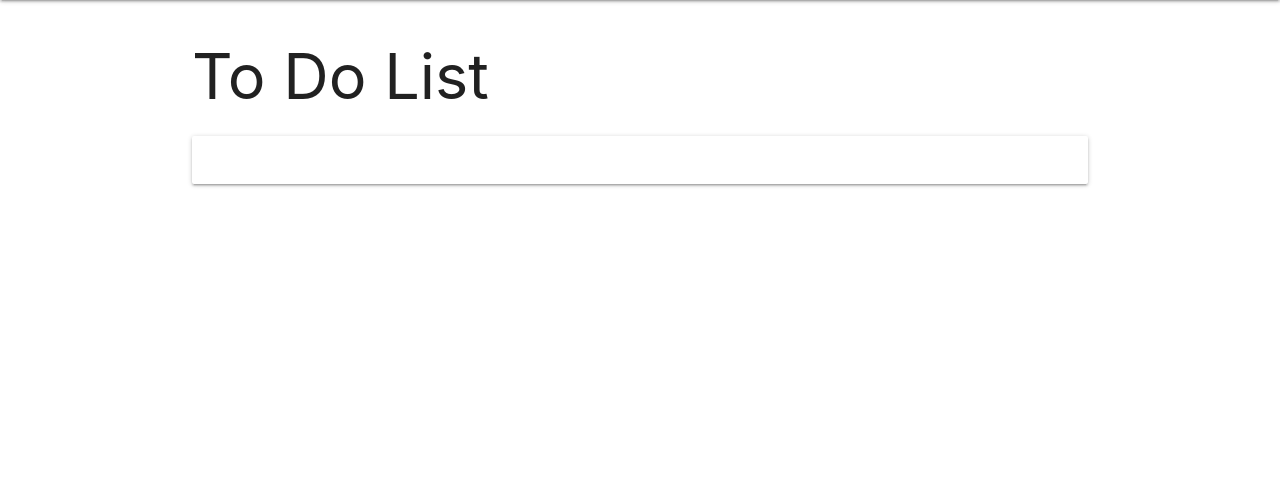
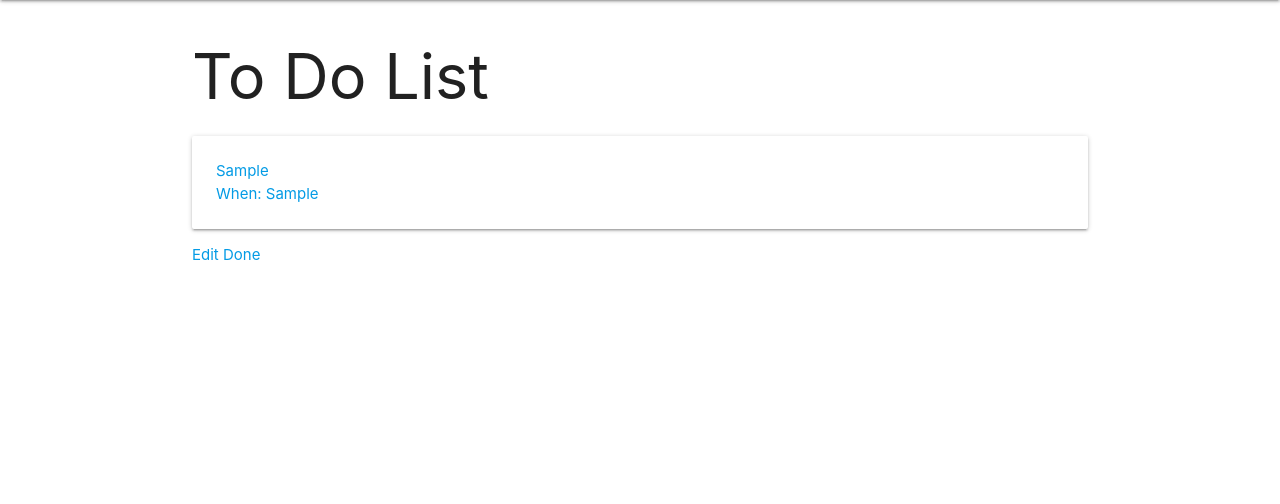
Before and after one commit to Jessaroo/best-to-do-app, a Django app: page /tasks/ in a window 1280 px wide. Shown: the part 64-568 px from the top of the page. Run offline with Django 4.2, Linux system fonts and the light colour scheme; tables that the repository leaves empty hold one stand-in row (values such as "Sample post").

Commit message:
fixing buttons

```diff
--- a/main_app/templates/main_app/task_confirm_delete.html
+++ b/main_app/templates/main_app/task_confirm_delete.html
@@ -2,12 +2,12 @@
 
 {% block content %}
 
-<h3>Are you sure you want to delete {{ object.name }}?</h3>
+<h3>Are you sure you want to delete {{ object.todo }}?</h3>
 
-<form action="" method="post">
+<form action="{% url 'tasks_delete' pk=task.id %}" method="post">
     {% csrf_token %}
     <input class="btn red" type="submit" value="Yes - Delete">
-    <a class="btn blue" href="{% url 'detail' object.id %}">No - Cancel</a>
+    <a class="btn blue" href="{% url 'index' %}">No - Cancel</a>
 </form>
 
 {% endblock %}
--- a/main_app/templates/tasks/index.html
+++ b/main_app/templates/tasks/index.html
@@ -8,12 +8,13 @@
 <a href="{% url 'detail' task.id %}">
   <div class="card">
     <div class="card-content">
-      <span>{{ task.name }}</span>
-      {% comment %} <p>To-Do: {{ task.todo }}</p>
-      <p>When: {{ task.when }}</p> {% endcomment %}
+      <span>{{ task.todo }}</span>
+      <p>When: {{ task.when }}</p>
     </div>
   </div>
 </a>
+<a href="{% url 'tasks_update' pk=task.id %}">Edit</a>
+<a href="{% url 'tasks_delete' pk=task.id %}">Done</a>
   {% endfor %}
 
 {% endblock %}
```
Also changed, not shown: main_app/templates/main_app/task_form.html (+10 -2 lines).
